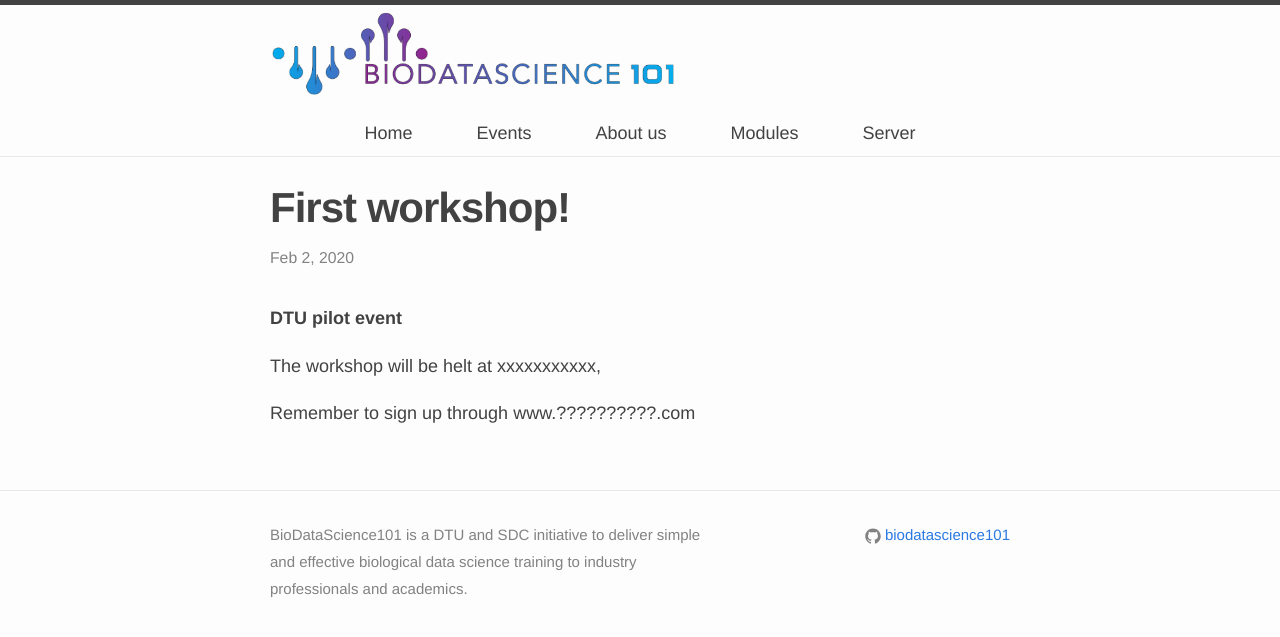
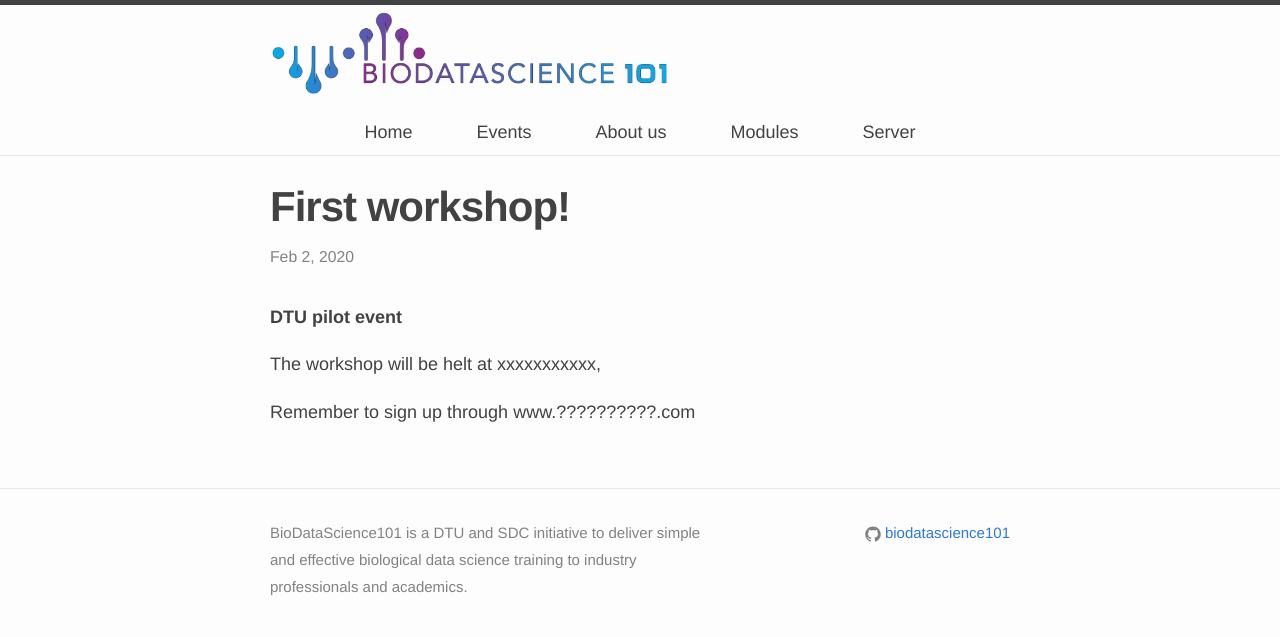
Before and after one commit to biodatascience101/BioDataScience101.github.io, a Jekyll site: the page built from _posts/2020-02-02-first_workshop.markdown, in a window 1280 px wide. Shown: the top 637 px of the page. Built offline with Jekyll 4.4.1, drawn with Linux system fonts in a browser that asks for light colours; nearby versions of some CDN libraries.

Commit message:
Update header.html

```diff
--- a/_includes/header.html
+++ b/_includes/header.html
@@ -2,7 +2,7 @@
   <div class="wrapper">
 
     <a href="https://biodatascience101.github.io/">
-    <img class="float-left" width="55%" src="{{ 'logohoriz_150.png' | prepend: site.images_dir | prepend: site.baseurl }}" />
+    <img class="float-left" width="54%" src="{{ 'logohoriz_150.png' | prepend: site.images_dir | prepend: site.baseurl }}" />
     </a>
 
     <!--
```
